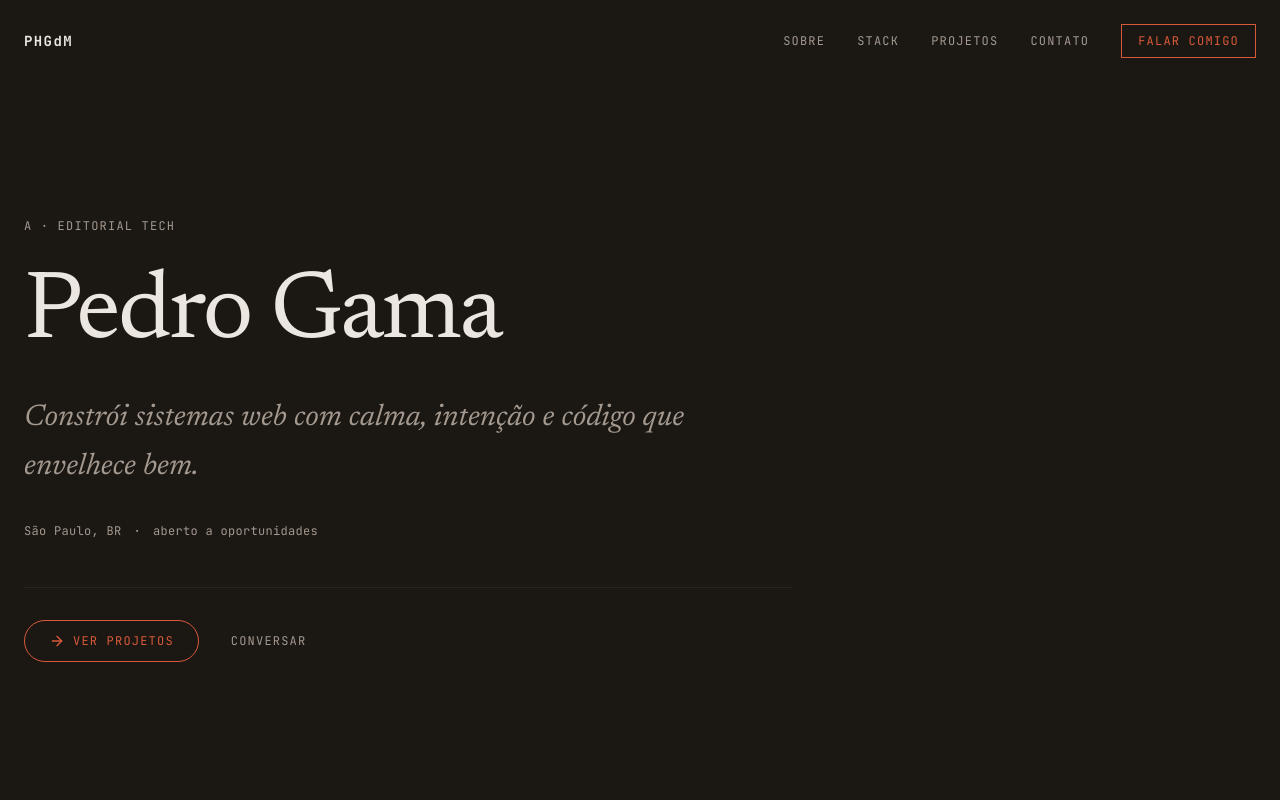
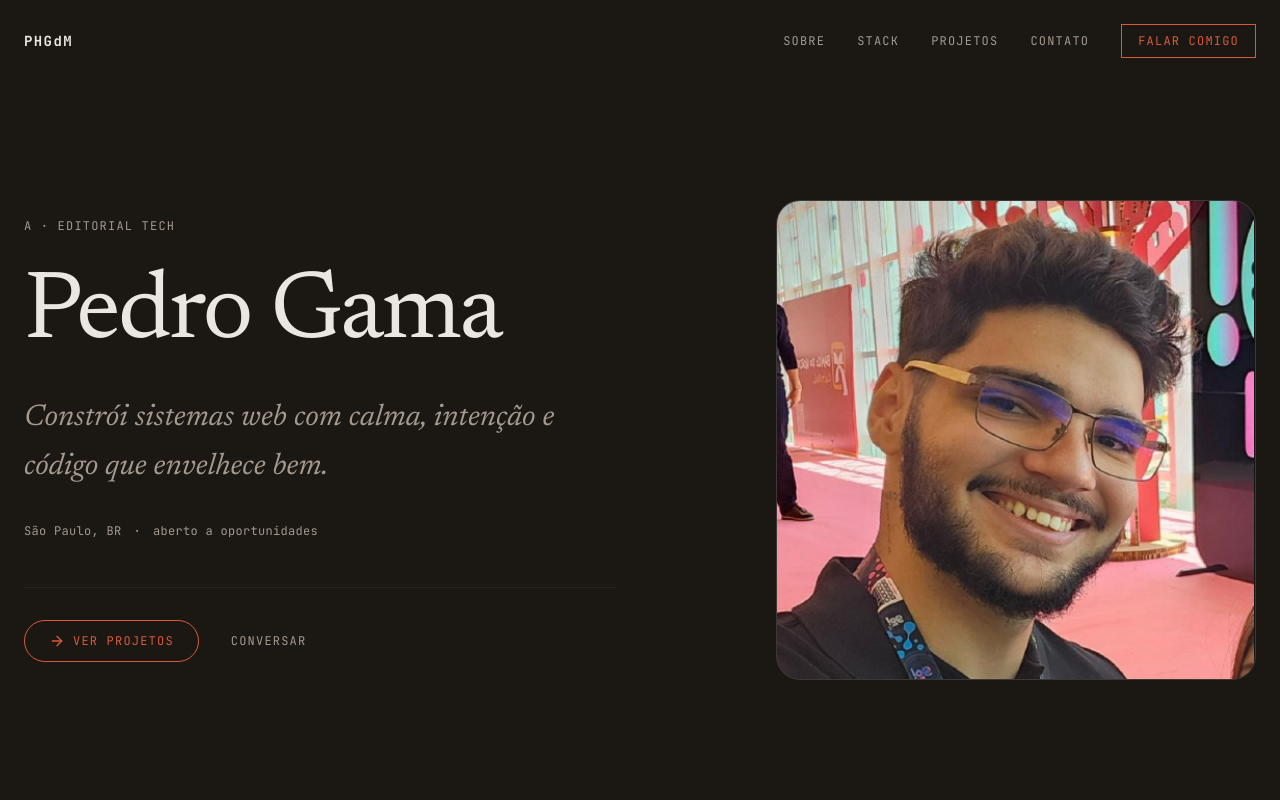
Before and after one commit to pedrogamadev/meu-portifolio, a React (Vite) app: page / in a window 1280 px wide. Shown: the top 800 px of the page. Built offline with nearby package versions, Linux system fonts and the light colour scheme.

Commit message:
Foto (eu sou lindo)

```diff
--- a/src/components/sections/Hero.tsx
+++ b/src/components/sections/Hero.tsx
@@ -1,12 +1,15 @@
 import { motion } from 'framer-motion'
 import { ArrowRight } from 'lucide-react'
+import perfilImg from '@/assets/perfil.png'
 
 export function Hero() {
   return (
     <section className="relative min-h-screen flex items-center justify-center pt-20 overflow-hidden">
       <div className="max-w-7xl mx-auto px-6 w-full">
-        <div className="max-w-3xl space-y-12">
+        <div className="grid md:grid-cols-2 gap-12 items-center relative">
 
+          {/* Coluna de Texto */}
+          <div className="max-w-3xl space-y-12 relative z-10">
             <div className="space-y-8">
               <motion.div
                 initial={{ opacity: 0, y: 10 }}
@@ -34,11 +37,28 @@ export function Hero() {
                 Constrói sistemas web com calma, intenção e código que envelhece bem.
               </motion.p>
 
+              {/* Imagem Mobile */}
+              <motion.div
+                initial={{ height: 0, opacity: 0, filter: 'blur(10px)' }}
+                animate={{ height: "auto", opacity: 1, filter: 'blur(0px)' }}
+                transition={{ duration: 0.8, ease: [0.16, 1, 0.3, 1], delay: 1 }}
+                className="md:hidden relative group overflow-hidden"
+              >
+                <div className="py-6">
+                  <img
+                    src={perfilImg}
+                    alt="Pedro Gama"
+                    className="w-full aspect-square max-w-[320px] object-cover rounded-3xl transition-all duration-700 ease-in-out border border-white/5"
+                  />
+                  <div className="absolute inset-0 top-6 bottom-6 rounded-3xl ring-1 ring-inset ring-white/10 pointer-events-none max-w-[320px]" />
+                </div>
+              </motion.div>
+
               <motion.div
                 initial={{ opacity: 0, y: 10 }}
                 animate={{ opacity: 1, y: 0 }}
                 transition={{ delay: 0.3 }}
-              className="font-mono text-xs text-muted-foreground tracking-wide flex items-center gap-3"
+                className="font-mono text-xs text-muted-foreground tracking-wide flex flex-wrap items-center gap-2 md:gap-3"
               >
                 <span>São Paulo, BR</span>
                 <span>·</span>
@@ -66,6 +86,24 @@ export function Hero() {
                 Conversar
               </a>
             </motion.div>
+          </div>
+
+          {/* Coluna da Imagem */}
+          <motion.div
+            initial={{ opacity: 0, filter: 'blur(20px)', x: -400, y: 100 }}
+            animate={{ opacity: 1, filter: 'blur(0px)', x: 0, y: 0 }}
+            transition={{ duration: 1.4, ease: [0.16, 1, 0.3, 1], delay: 0.2 }}
+            className="hidden md:flex justify-end relative z-0"
+          >
+            <div className="relative group">
+              <img
+                src={perfilImg}
+                alt="Pedro Gama"
+                className="w-[480px] h-[480px] object-cover rounded-3xl transition-all duration-700 ease-in-out border border-white/5"
+              />
+              <div className="absolute inset-0 rounded-3xl ring-1 ring-inset ring-white/10 pointer-events-none" />
+            </div>
+          </motion.div>
 
         </div>
       </div>
```
Also changed, not shown: src/assets/perfil.png (added). Lines whose indentation alone changed are shown as unchanged.
